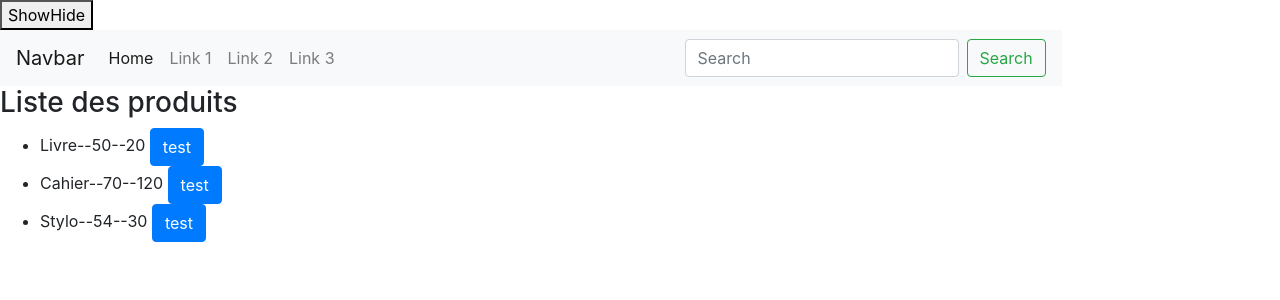
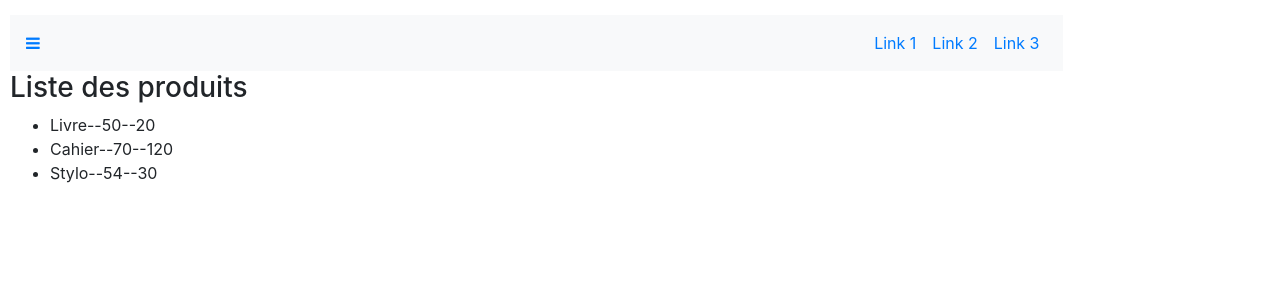
Before and after one commit to bahawi2/gestionStockFrontEnd, an Angular app: page / in a window 1280 px wide. Shown: the top 300 px of the page. Built offline with nearby package versions, Linux system fonts and the light colour scheme.

Commit message:
another commit

```diff
--- a/src/app/app.component.css
+++ b/src/app/app.component.css
@@ -0,0 +1,4 @@
+.body{
+  padding-top: 15px;
+  padding-left: 10px;
+}
--- a/src/app/app.component.html
+++ b/src/app/app.component.html
@@ -1,11 +1,11 @@
-<div class="row">
+<div class="row body">
   <div class="col-lg-2" *ngIf="showhidesidebar">
     <app-sidebar></app-sidebar>
-
   </div>
   <div class="col-lg-10">
-    <button (click)="showhidesidebar = !showhidesidebar;">ShowHide</button>
-    <app-navbar></app-navbar>
+    <app-navbar [showsidebar]="showhidesidebar"
+    (showsidebarchange)="onShoxsidebarchange($event)" >
+    </app-navbar>
     <app-content></app-content>
   </div>
 
--- a/src/app/app.component.ts
+++ b/src/app/app.component.ts
@@ -8,4 +8,8 @@ import { Component } from '@angular/core';
 export class AppComponent {
   title = 'app';
   showhidesidebar:boolean=false;
+  onShoxsidebarchange(showhidesidebar)
+  {
+  this.showhidesidebar=showhidesidebar;
+  }
 }
--- a/src/app/navbar/navbar.component.html
+++ b/src/app/navbar/navbar.component.html
@@ -1,28 +1,18 @@
-<nav class="navbar navbar-expand-lg navbar-light bg-light">
-  <a class="navbar-brand" href="#">Navbar</a>
-  <button class="navbar-toggler" type="button" data-toggle="collapse" data-target="#navbarSupportedContent" aria-controls="navbarSupportedContent" aria-expanded="false" aria-label="Toggle navigation">
-    <span class="navbar-toggler-icon"></span>
-  </button>
-
-  <div class="collapse navbar-collapse" id="navbarSupportedContent">
-    <ul class="navbar-nav mr-auto">
-      <li class="nav-item active">
-        <a class="nav-link" href="#">Home <span class="sr-only">(current)</span></a>
-      </li>
+<div >
+  <nav class="navbar navbar-expand-sm bg-light">
+    <a href="" data-toggle="collapse" (click)="afficherSideBar()"><i class="fa fa-bars" aria-hidden="true"></i></a>
+    <hr/>
+    <i class="glyphicon glyphicon-search"></i>
+    <ul class="navbar-nav">
       <li class="nav-item">
         <a class="nav-link" href="#">Link 1</a>
       </li>
       <li class="nav-item">
-        <a class="nav-link " href="#">Link 2</a>
+        <a class="nav-link" href="#">Link 2</a>
       </li>
-
       <li class="nav-item">
-        <a class="nav-link " href="#">Link 3</a>
+        <a class="nav-link" href="#">Link 3</a>
       </li>
     </ul>
-    <form class="form-inline my-2 my-lg-0">
-      <input class="form-control mr-sm-2" type="search" placeholder="Search" aria-label="Search">
-      <button class="btn btn-outline-success my-2 my-sm-0" type="submit">Search</button>
-    </form>
-  </div>
-</nav>
+  </nav>
+</div>
--- a/src/app/navbar/navbar.component.ts
+++ b/src/app/navbar/navbar.component.ts
@@ -1,4 +1,4 @@
-import { Component, OnInit } from '@angular/core';
+import {Component, EventEmitter, Input, OnInit, Output} from '@angular/core';
 
 @Component({
   selector: 'app-navbar',
@@ -6,10 +6,22 @@ import { Component, OnInit } from '@angular/core';
   styleUrls: ['./navbar.component.css']
 })
 export class NavbarComponent implements OnInit {
+  @Input()
+  showsidebar:boolean;
 
+  @Output()
+  showsidebarchange: EventEmitter<boolean> = new EventEmitter<boolean>();
   constructor() { }
 
   ngOnInit() {
   }
+  afficherSideBar()
+  {
+   this.showsidebar = !this.showsidebar;
+   this.showsidebarchange.emit(this.showsidebar);
 
+  }
+  logout(){
+
+  }
 }
--- a/src/app/produit/produit.component.html
+++ b/src/app/produit/produit.component.html
@@ -2,6 +2,5 @@
 <ul>
   <li *ngFor="let p of produits">
     {{p.ref}}--{{p.quantite}}--{{p.prixunitaire}}
-    <button class="btn btn-primary">test</button>
   </li>
 </ul>
```
